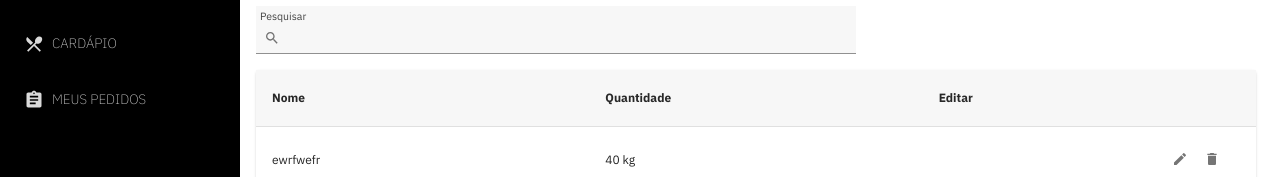
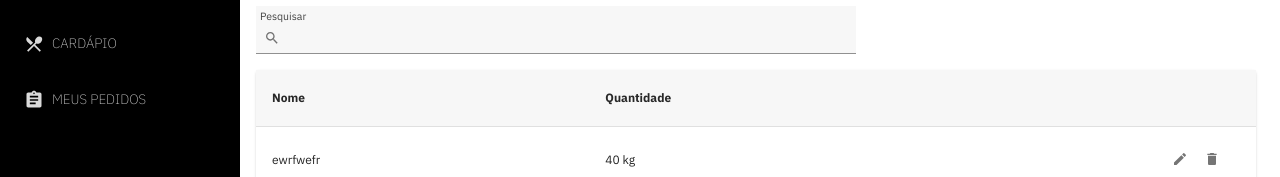
Before and after one commit to brunafeyh/projeto-esi, a React (Vite) app: page /estoque in a window 1280 px wide. Shown: the part 128-305 px from the top of the page. Built offline with nearby package versions, Linux system fonts and the light colour scheme; data requests are answered from the project's data file.

Commit message:
feat: implementing inventory

```diff
--- a/src/pages/estoque/index.tsx
+++ b/src/pages/estoque/index.tsx
@@ -38,7 +38,7 @@ const Estoque: FC = () => {
     const columns: Column[] = [
         { field: 'nome', headerName: 'Nome' },
         { field: 'quantidade', headerName: 'Quantidade' },
-        { field: 'edit', headerName: 'Editar' },
+        { field: 'edit', headerName: '' },
     ];
 
     return (
```
